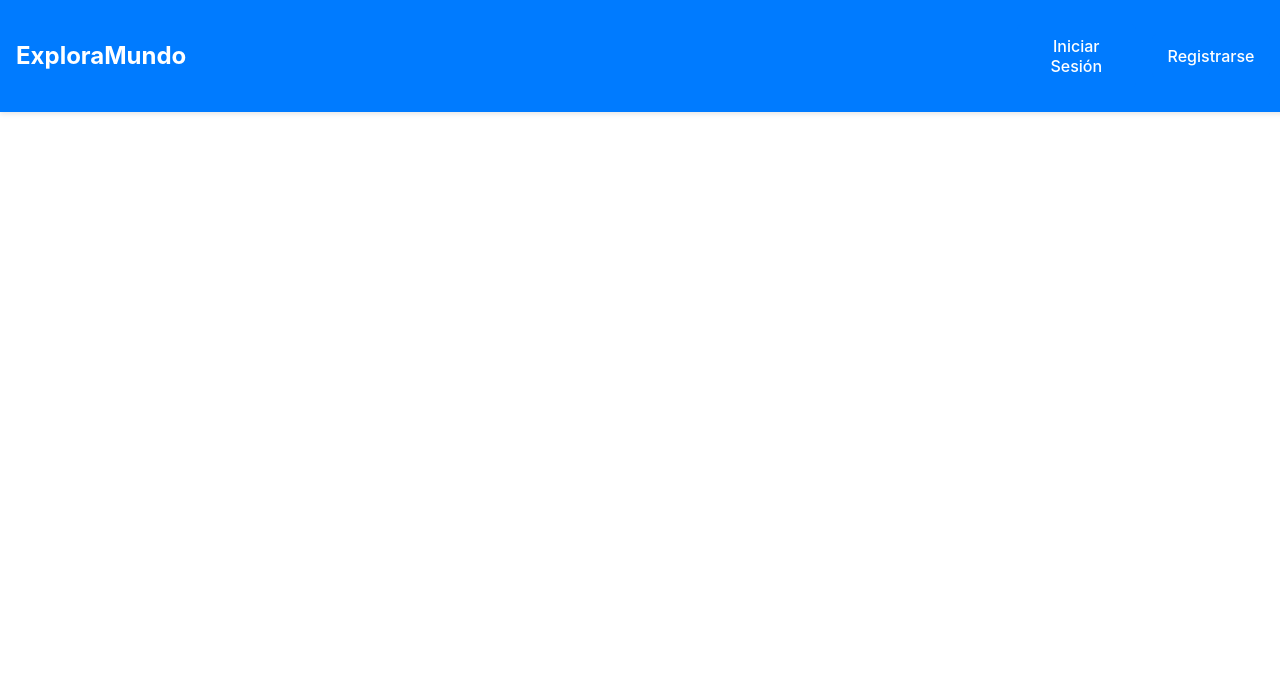
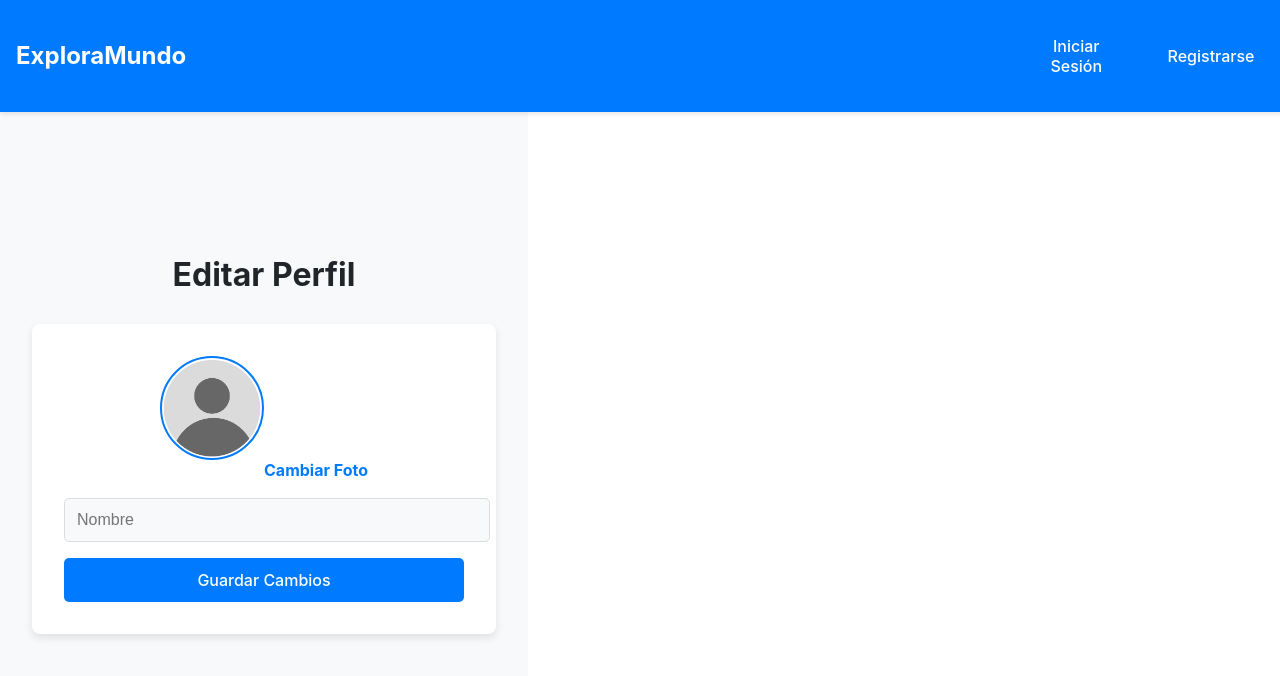
Before and after one commit to VPintos2501/explora-mundo, a React (Vite) app: page /profile in a window 1280 px wide. Shown: the top 676 px of the page. Built offline with nearby package versions, Linux system fonts and the light colour scheme.

Commit message:
Mejoras de diseño y funcionalidades. Se implementa un pagina de perfil para actualizar datos como la imagen de perfil y nombre

```diff
--- a/src/App.jsx
+++ b/src/App.jsx
@@ -11,6 +11,7 @@ import EditDestination from "./pages/EditDestination";
 import MyPostPage from "./pages/MyPostPage";
 import BlogPage from "./pages/BlogPage";
 import PostPage from "./pages/PostPAge";
+import ProfilePage from "./pages/ProfilePage";
 
 const App = () => {
   return (
@@ -27,6 +28,7 @@ const App = () => {
           <Route path="/my-post/:id" element={<MyPostPage />} />
           <Route path="/blog" element={<BlogPage />} />
           <Route path="/post/:id" element={<PostPage />} />
+          <Route path="/profile" element={<ProfilePage />} />
         </Routes>
       </Router>
     </AuthProvider>
--- a/src/components/css/SideMenu.css
+++ b/src/components/css/SideMenu.css
@@ -9,7 +9,6 @@
   --menu-btn-hover-bg: #0056b3;
   --logout-btn-bg: #dc3545;
   --logout-btn-hover-bg: #a71d2a;
-  --menu-footer-bg: #f8f9fa;
 }
 
 /* Contenedor del menú lateral */
@@ -40,9 +39,12 @@
   cursor: pointer;
 }
 
-.user-info {
+/* Cabecera del usuario */
+.user-header {
   text-align: center;
   margin-bottom: 1rem;
+  border-bottom: 1px solid var(--menu-btn-hover-bg);
+  padding-bottom: 1rem;
 }
 
 .profile-picture {
@@ -51,6 +53,7 @@
   border-radius: 50%;
   border: 2px solid var(--profile-border);
   margin-bottom: 0.5rem;
+  object-fit: cover;
 }
 
 .user-name {
@@ -58,6 +61,23 @@
   font-weight: bold;
 }
 
+.edit-profile-btn {
+  width: 100%;
+  padding: 0.5rem;
+  margin-top: 0.5rem;
+  background-color: var(--menu-btn-bg);
+  color: #fff;
+  border: none;
+  border-radius: 5px;
+  font-size: 1rem;
+  cursor: pointer;
+}
+
+.edit-profile-btn:hover {
+  background-color: var(--menu-btn-hover-bg);
+}
+
+/* Botones del menú */
 .menu-btn {
   width: 100%;
   padding: 0.75rem;
@@ -130,7 +150,6 @@ input:checked + .slider:before {
 
 /* Pie del menú */
 .menu-footer {
-  background-color: var(--menu-footer-bg);
   padding: 1rem;
   text-align: center;
 }
@@ -162,5 +181,4 @@ body.dark-mode {
   --menu-btn-hover-bg: #555;
   --logout-btn-bg: #721c24;
   --logout-btn-hover-bg: #a71d2a;
-  --menu-footer-bg: #333;
 }
--- a/src/components/js/SideMenu.jsx
+++ b/src/components/js/SideMenu.jsx
@@ -8,7 +8,7 @@ const SideMenu = ({ isOpen, onClose, user, onLogout }) => {
   if (!isOpen) return null;
 
   // Imagen por defecto de tu proyecto
-  const defaultProfile = "/images/default-profile.png"; // Asegúrate de que esté en `public/images/`
+  const defaultProfile = "/public/images/default-profile.png"; // Asegúrate de que esté en `public/images/`
 
   // Manejar el cambio de modo oscuro
   const toggleDarkMode = () => {
@@ -16,18 +16,38 @@ const SideMenu = ({ isOpen, onClose, user, onLogout }) => {
     localStorage.setItem("darkMode", isDarkMode); // Guarda preferencia en localStorage
   };
 
+  // Redirigir al inicio después de cerrar sesión y desactivar modo oscuro
+  const handleLogout = () => {
+    // Limpia el modo oscuro
+    document.body.classList.remove("dark-mode");
+    localStorage.removeItem("darkMode");
+
+    // Ejecuta la función de logout
+    onLogout();
+
+    // Redirige al usuario a la página de inicio
+    navigate("/");
+  };
+
   return (
     <div className="side-menu">
       <button className="close-menu" onClick={onClose}>
         ✖
       </button>
-      <div className="user-info">
+      {/* Cabecera con información del usuario */}
+      <div className="user-header">
         <img
-          src={defaultProfile}
+          src={(user?.profile) || defaultProfile}
           alt="Perfil"
           className="profile-picture"
         />
         <p className="user-name">{user?.name}</p>
+        <button
+          className="edit-profile-btn"
+          onClick={() => navigate("/profile")}
+        >
+          Editar Perfil
+        </button>
       </div>
       <button className="menu-btn" onClick={() => navigate("/dashboard")}>
         Mi Dashboard
@@ -45,7 +65,7 @@ const SideMenu = ({ isOpen, onClose, user, onLogout }) => {
       </div>
       {/* Botón de Cerrar Sesión en el pie del menú */}
       <div className="menu-footer">
-        <button className="logout-btn" onClick={onLogout}>
+        <button className="logout-btn" onClick={handleLogout}>
           Cerrar Sesión
         </button>
       </div>
--- a/src/context/AuthContext.jsx
+++ b/src/context/AuthContext.jsx
@@ -28,7 +28,7 @@ export const AuthProvider = ({ children }) => {
   }, []);
 
   return (
-    <AuthContext.Provider value={{ user, login, logout }}>
+    <AuthContext.Provider value={{ user, setUser, login, logout }}>
       {children}
     </AuthContext.Provider>
   );
--- /dev/null
+++ b/src/css/profilePage.css
@@ -0,0 +1,94 @@
+/* ------------------- */
+/* Light Palette */
+/* ------------------- */
+:root {
+    --profile-bg: #f8f9fa;
+    --form-bg: #ffffff;
+    --form-shadow: rgba(0, 0, 0, 0.1);
+    --btn-bg: #007bff;
+    --btn-hover-bg: #0056b3;
+    --btn-text: #ffffff;
+    --input-border: #ddd;
+  }
+
+  /* Contenedor principal */
+  .profile-page-container {
+    padding: 2rem;
+    background-color: var(--profile-bg);
+    min-height: calc(100vh - 70px);
+    margin-top: 70px;
+    display: flex;
+    flex-direction: column;
+    align-items: center;
+    justify-content: center;
+  }
+
+  h1 {
+    font-size: 2rem;
+    margin-bottom: 2rem;
+    color: var(--text-color);
+  }
+
+  .profile-form {
+    background-color: var(--form-bg);
+    border-radius: 8px;
+    box-shadow: 0 4px 8px var(--form-shadow);
+    padding: 2rem;
+    max-width: 400px;
+    width: 100%;
+    text-align: center;
+  }
+
+  .profile-image {
+    width: 100px;
+    height: 100px;
+    border-radius: 50%;
+    border: 2px solid var(--btn-bg);
+    margin-bottom: 1rem;
+    cursor: pointer;
+    object-fit: cover;
+  }
+
+  .image-label {
+    display: inline-block;
+    cursor: pointer;
+    color: var(--btn-bg);
+    margin-bottom: 1rem;
+  }
+
+  .name-input {
+    width: 100%;
+    padding: 0.75rem;
+    margin-bottom: 1rem;
+    border: 1px solid var(--input-border);
+    border-radius: 5px;
+    font-size: 1rem;
+  }
+
+  .save-btn {
+    width: 100%;
+    padding: 0.75rem;
+    background-color: var(--btn-bg);
+    color: var(--btn-text);
+    border: none;
+    border-radius: 5px;
+    font-size: 1rem;
+    cursor: pointer;
+  }
+
+  .save-btn:hover {
+    background-color: var(--btn-hover-bg);
+  }
+
+  /* ------------------- */
+  /* Dark Palette */
+  /* ------------------- */
+  body.dark-mode {
+    --profile-bg: #121212;
+    --form-bg: #1e1e1e;
+    --form-shadow: rgba(255, 255, 255, 0.1);
+    --btn-bg: #444;
+    --btn-hover-bg: #555;
+    --btn-text: #e4e4e4;
+    --input-border: #333;
+  }
--- /dev/null
+++ b/src/pages/ProfilePage.jsx
@@ -0,0 +1,100 @@
+import React, { useState, useContext } from "react";
+import "../css/profilePage.css";
+import { AuthContext } from "../context/AuthContext";
+
+const ProfilePage = () => {
+  const { user, setUser } = useContext(AuthContext); // Obtener usuario y función para actualizarlo
+  const [name, setName] = useState(user?.name || "");
+  const [profileImage, setProfileImage] = useState(user?.profile || "");
+  const [loading, setLoading] = useState(false);
+
+  const handleImageUpload = async (e) => {
+    const file = e.target.files[0];
+    if (!file) return;
+
+    const formData = new FormData();
+    formData.append("file", file);
+    formData.append("upload_preset", "exploramundo"); // Reemplazar con tu upload preset
+
+    try {
+      setLoading(true);
+      const response = await fetch(
+        "https://api.cloudinary.com/v1_1/dzkdatrkt/image/upload", // Reemplazar con tu Cloud Name
+        {
+          method: "POST",
+          body: formData,
+        }
+      );
+      const data = await response.json();
+      setProfileImage(data.secure_url); // Actualiza la URL de la imagen
+    } catch (error) {
+      console.error("Error al subir la imagen:", error);
+    } finally {
+      setLoading(false);
+    }
+  };
+
+  const handleSave = async () => {
+    // Aquí deberías actualizar el usuario en la base de datos/mockAPI
+    try {
+      const response = await fetch(
+        `https://67391e4ea3a36b5a62edfb6e.mockapi.io/users/${user.id}`,
+        {
+          method: "PUT",
+          headers: {
+            "Content-Type": "application/json",
+          },
+          body: JSON.stringify({
+            name,
+            profile: profileImage,
+          }),
+        }
+      );
+
+      if (response.ok) {
+        const updatedUser = await response.json();
+        setUser(updatedUser); // Actualiza el contexto con los datos del usuario modificado
+        alert("Perfil actualizado exitosamente.");
+      } else {
+        alert("Error al actualizar el perfil.");
+      }
+    } catch (error) {
+      console.error("Error al actualizar el perfil:", error);
+    }
+  };
+
+  return (
+    <div className="profile-page-container">
+      <h1>Editar Perfil</h1>
+      <div className="profile-form">
+        <label htmlFor="profile-image" className="image-label">
+          <img
+            src={profileImage || "/public/images/default-profile.png"}
+            alt="Foto de perfil"
+            className="profile-image"
+          />
+          {loading ? <span>Cargando...</span> : <span>Cambiar Foto</span>}
+        </label>
+        <input
+          type="file"
+          id="profile-image"
+          accept="image/*"
+          onChange={handleImageUpload}
+          style={{ display: "none" }}
+        />
+        <input
+          type="text"
+          placeholder="Nombre"
+          value={name}
+          onChange={(e) => setName(e.target.value)}
+          className="name-input"
+        />
+        <button onClick={handleSave} className="save-btn">
+          Guardar Cambios
+        </button>
+      </div>
+    </div>
+  );
+};
+
+export default ProfilePage;
```
